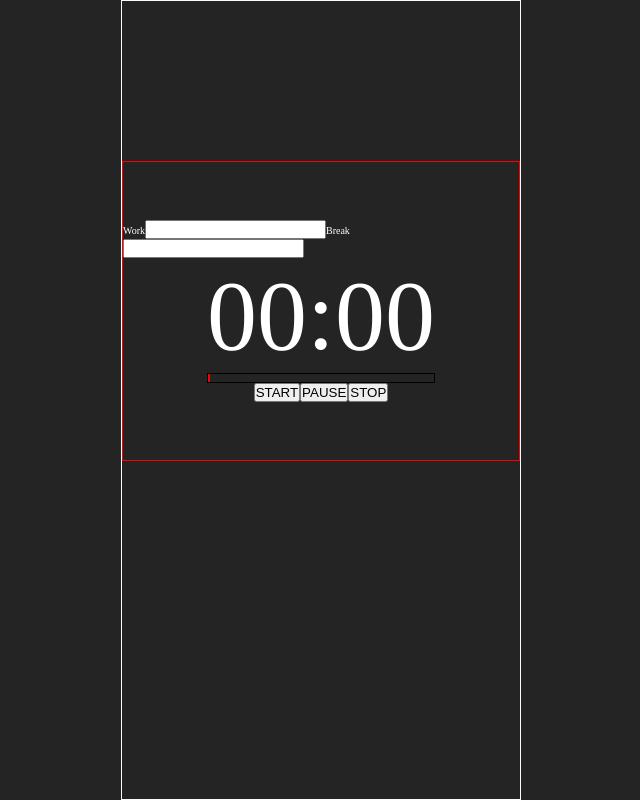
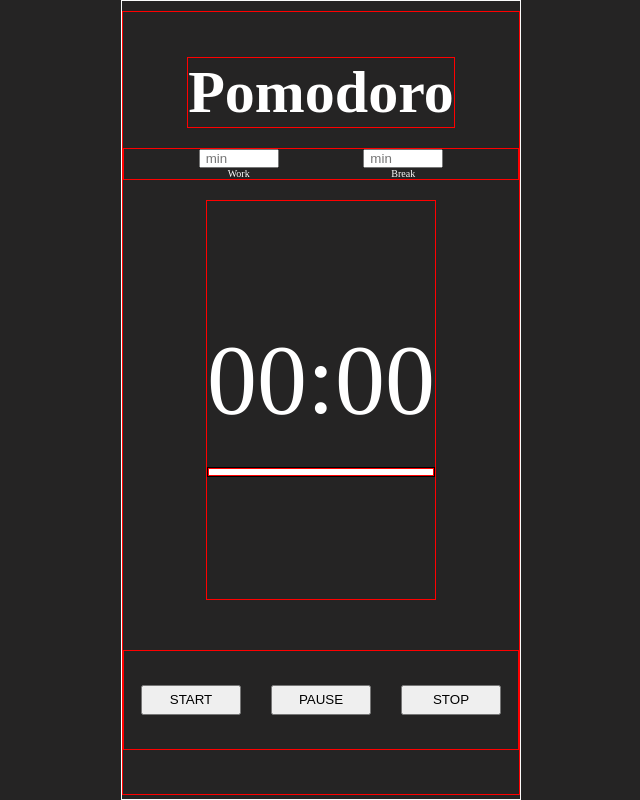
Before and after one commit to devbrunogomes/pomodoro-timer, a React (Create React App) app: page / in a window 1280 px wide. Shown: the whole page, without its empty margins (319-959 px from the left). Built offline with nearby package versions, Linux system fonts and the light colour scheme.

Commit message:
elements positions are been improved

```diff
--- a/src/App.css
+++ b/src/App.css
@@ -15,5 +15,5 @@
   height: 100vh;
   width: 40rem;
   margin: 0 auto;
-  padding: 20vh 0;
+  padding: 1rem 0;
 }
--- a/src/components/Timer/Timer.jsx
+++ b/src/components/Timer/Timer.jsx
@@ -18,18 +18,18 @@
   const seconds = totalTimeInSeconds % 60;
 
   //Barra de loading
-  const [progressState, setProgressState] = useState(0)
+  const [progressState, setProgressState] = useState(0);
   //------------------------------------------------------------
   useEffect(() => {
     //intervalId:
     let interval;
 
-    let progressPercentage = ((totalTimeInSeconds - workInSeconds) * -1) / workInSeconds * 100
-
+    let progressPercentage =
+      (((totalTimeInSeconds - workInSeconds) * -1) / workInSeconds) * 100;
 
     //Quando o contador chegar a 0, desmontar o componente
     if (totalTimeInSeconds === 0) {
-      setIsMounted(false)
+      setIsMounted(false);
       return;
     }
     //a cada 1s vai executar a funçao, mas só se isMounted for true
@@ -37,7 +37,7 @@
       interval = setInterval(() => {
         setTotalTimeInSeconds(totalTimeInSeconds - 1);
 
-        setProgressState(progressPercentage)
+        setProgressState(progressPercentage);
       }, 1000);
     }
 
@@ -64,39 +64,44 @@
   function handlePauseClick(event) {
     event.preventDefault();
     setIsMounted(!isMounted);
-    console.log(isMounted);
   }
   //------------------------------------------------------------
   function handleStopClick(event) {
     event.preventDefault();
-    setIsMounted(false)
-    setTotalTimeInSeconds(0)
-
+    setIsMounted(false);
+    setTotalTimeInSeconds(0);
+    setProgressState(0);
   }
 
   //------------------------------------------------------------
   return (
     <main className="container">
-      <nav className="menu">
+      <h1>Pomodoro</h1>
+      <section className="menuOptions">
         <form>
-          <label htmlFor="workTime">Work</label>
+          <div>
+            <label htmlFor="workTime">Work </label>
             <input
+              placeholder="min"
               type="number"
               name="timeToWork"
               id="workTime"
               onChange={(e) => handleInputChange(e, setWorkInMinutes)}
             />
+          </div>
+          <div>
             <label htmlFor="breakTime">Break</label>
             <input
+              placeholder="min"
               type="number"
               name="timeToBreak"
               id="breakTime"
               onChange={(e) => handleInputChange(e, setBreakInMinutes)}
             />
-
+          </div>
         </form>
-      </nav>
-      <section>
+      </section>
+      <section className="timerAndProgressWrapper">
         <div className="relogio">
           <span>{minutes < 10 ? `0${minutes}` : minutes}</span>
           <span>:</span>
@@ -104,10 +109,13 @@
         </div>
 
         <div className="total">
-          <div className="progress" style={{ width: `${progressState}%` }}></div>
+          <div
+            className="progress"
+            style={{ width: `${100 - progressState}%` }}
+          ></div>
         </div>
       </section>
-      <section>
+      <section className="buttonWrapper">
         <button
           onClick={(event) => {
             handleStartClick(event);
--- a/src/components/Timer/timer.css
+++ b/src/components/Timer/timer.css
@@ -5,27 +5,88 @@
   justify-content: center;
   flex-direction: column;
   width: 100%;
-  height: 30rem;
+  height: 98vh;
 
+}
+/*Titulo*/
+.container h1 {
+  border: 1px solid red;
+  font-size: 6rem;
+}
+
+/* Section para inserir informacoes */
+.menuOptions {
+  width: 100%;
+}
+.menuOptions form {
+  border: 1px solid red;
+  margin-top: 2rem;
+  display: flex;
+  align-items: center;
+  justify-content: space-evenly;
+  flex-direction: row;
+  gap: 1rem;
+  width: 100%;
+
+}
+.menuOptions form input {
+  width: 8rem;
+  padding: 0 0.5rem;
+}
+
+.menuOptions div {
+  display: flex;
+  flex-direction: column-reverse;
+  align-items: center;
 }
 
 
+/* Timer e barra de progresso */
+
+.timerAndProgressWrapper {
+  margin: 2rem 0 2rem 0;
+  border: 1px solid red;
+  height: 40rem;
+  display: flex;
+  flex-direction: column;
+  align-items: center;
+  justify-content: center;
+}
 .relogio span {
   font-size: 10rem;
 }
 
-/* teste */
+/* Barra de Progresso */
 
 .total {
   border: 1px solid rgb(0, 0, 0);
   width: 100%;
   height: 1rem;
+  margin-top: 3rem;
 }
 
 .progress {
   border: 1px solid red;
   height: 100%;
-  transition: width 1s;
+  transition: width 1s ease-in-out;
 
   background-color: white;
 }
+
+/* Botões */
+
+.buttonWrapper {
+  border: 1px solid red;
+  height: 10rem;
+  display: flex;
+  align-items: center;
+  justify-content: center;
+  width: 100%;
+  gap: 3rem;
+  margin-top: 3rem;
+}
+
+.buttonWrapper button {
+  height: 3rem;
+  width: 10rem;
+}
```
Lines whose indentation alone changed are shown as unchanged.
